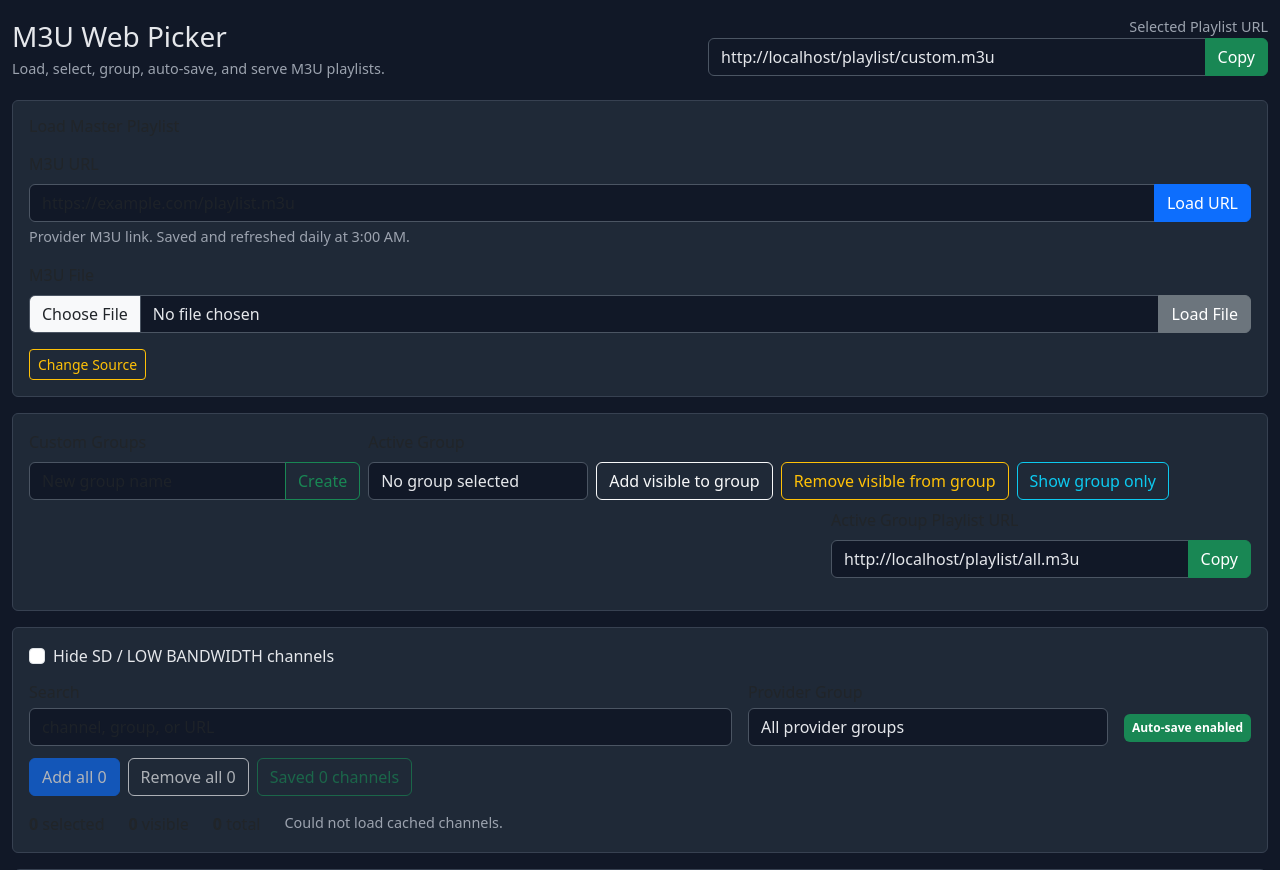
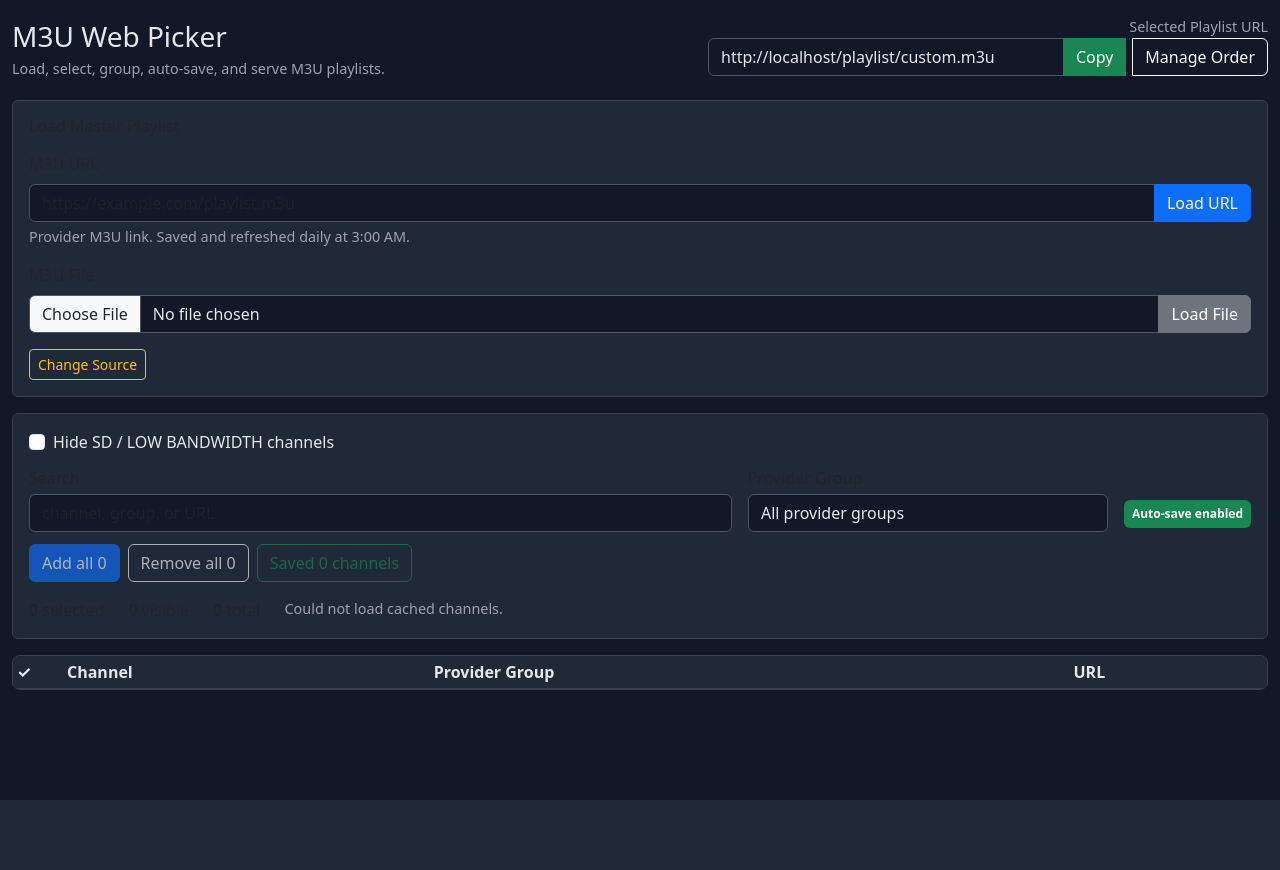
Before and after one commit to zschmook/m3u-web-picker, a Flask app: page / in a window 1280 px wide. Shown: the top 870 px of the page. After the commit the page ends 800 px from the top, so only its background shows below. Run offline with Flask 3, Linux system fonts and the light colour scheme; lists and menus that the app fills with data are empty; parts of the project's set-up code (start-up, migrations or seed data) failed here and were passed over; some libraries are stand-ins or nearby versions.

Commit message:
custom.m3u ordering

```diff
--- a/VERSION.txt
+++ b/VERSION.txt
@@ -1,3 +1,3 @@
-V_18_UI_Cleanup_v8
+V_18_UI_Cleanup_v15
 
-Fixes custom.m3u empty output caused by split module state.
+Custom Groups UI hidden with d-none, not commented out, so source loading JS keeps working.
--- a/app.py
+++ b/app.py
@@ -1,4 +1,6 @@
 #!/usr/bin/env python3
+import argparse
+
 from flask import Flask, render_template
 
 from core import PORT
@@ -16,4 +18,14 @@ register_routes(app)
 
 
 if __name__ == "__main__":
-    app.run(host="0.0.0.0", port=PORT, debug=False)
+    parser = argparse.ArgumentParser(description="Run M3U Web Picker")
+    parser.add_argument(
+        "-d",
+        "--dev",
+        action="store_true",
+        help="Run on developer port 9998 instead of 9999",
+    )
+    args = parser.parse_args()
+
+    run_port = 9998 if args.dev else PORT
+    app.run(host="0.0.0.0", port=run_port, debug=False)
--- a/core.py
+++ b/core.py
@@ -56,9 +56,14 @@ def db_connect():
             key TEXT PRIMARY KEY,
             name TEXT,
             group_title TEXT,
-            url TEXT NOT NULL
+            url TEXT NOT NULL,
+            sort_order INTEGER
         )
     """)
+    try:
+        conn.execute("ALTER TABLE selections ADD COLUMN sort_order INTEGER")
+    except sqlite3.OperationalError:
+        pass
     conn.execute("""
         CREATE TABLE IF NOT EXISTS custom_groups (
             id INTEGER PRIMARY KEY AUTOINCREMENT,
@@ -113,20 +118,102 @@ def load_selected_keys_from_db() -> set[str]:
 def save_selected_channels_to_db(selected_channels: list[dict]) -> None:
     conn = db_connect()
     try:
+        existing_order = {
+            row[0]: row[1]
+            for row in conn.execute("SELECT key, sort_order FROM selections").fetchall()
+        }
+        next_order = max(
+            [order for order in existing_order.values() if order is not None] or [-1]
+        ) + 1
+
         conn.execute("DELETE FROM selections")
         for ch in selected_channels:
             key = channel_key(ch)
             if not key:
                 continue
+
+            sort_order = existing_order.get(key)
+            if sort_order is None:
+                sort_order = next_order
+                next_order += 1
+
             conn.execute(
                 """
                 INSERT OR REPLACE INTO selections
-                (key, name, group_title, url)
-                VALUES (?, ?, ?, ?)
+                (key, name, group_title, url, sort_order)
+                VALUES (?, ?, ?, ?, ?)
                 """,
-                (key, ch.get("name", ""), ch.get("group", ""), ch.get("url", "")),
+                (
+                    key,
+                    ch.get("name", ""),
+                    ch.get("group", ""),
+                    ch.get("url", ""),
+                    sort_order,
+                ),
             )
         conn.commit()
+    finally:
+        conn.close()
+
+
+def selected_channels_in_order() -> list[dict]:
+    conn = db_connect()
+    try:
+        rows = conn.execute(
+            "SELECT key FROM selections ORDER BY sort_order IS NULL, sort_order, name"
+        ).fetchall()
+        ordered_keys = [row[0] for row in rows]
+    finally:
+        conn.close()
+
+    current = channel_by_key_map()
+    return [current[key] for key in ordered_keys if key in current]
+
+
+def selected_channel_order_payload() -> list[dict]:
+    conn = db_connect()
+    try:
+        rows = conn.execute(
+            """
+            SELECT key, name, group_title, url, sort_order
+            FROM selections
+            ORDER BY sort_order IS NULL, sort_order, name
+            """
+        ).fetchall()
+    finally:
+        conn.close()
+
+    return [
+        {
+            "key": row[0],
+            "name": row[1],
+            "group": row[2],
+            "url": row[3],
+            "sort_order": row[4],
+        }
+        for row in rows
+    ]
+
+
+def save_channel_order(keys: list[str]) -> int:
+    conn = db_connect()
+    try:
+        existing = {
+            row[0]
+            for row in conn.execute("SELECT key FROM selections").fetchall()
+        }
+
+        order = 0
+        for key in keys:
+            if key in existing:
+                conn.execute(
+                    "UPDATE selections SET sort_order = ? WHERE key = ?",
+                    (order, key),
+                )
+                order += 1
+
+        conn.commit()
+        return order
     finally:
         conn.close()
 
@@ -222,11 +309,35 @@ def download_m3u_text(url: str, timeout: int = 60) -> str:
 
 
 
+def selected_channels_from_selected_ids_in_order() -> list[dict]:
+    selected_channels = [ch for ch in channels if int(ch["id"]) in selected_ids]
+
+    conn = db_connect()
+    try:
+        existing_order = {
+            row[0]: row[1]
+            for row in conn.execute("SELECT key, sort_order FROM selections").fetchall()
+        }
+    finally:
+        conn.close()
+
+    def sort_key(ch: dict):
+        key = channel_key(ch)
+        order = existing_order.get(key)
+        if order is None:
+            return (1, ch.get("name", "").lower(), key)
+        return (0, order, ch.get("name", "").lower())
+
+    return sorted(selected_channels, key=sort_key)
+
+
 def write_current_playlist() -> int:
-    selected_channels = [ch for ch in channels if int(ch["id"]) in selected_ids]
+    selected_channels = selected_channels_from_selected_ids_in_order()
+
     lines = ["#EXTM3U"]
     for ch in selected_channels:
         lines.extend(ch["raw"])
+
     PLAYLIST_PATH.write_text("\n".join(lines), encoding="utf-8")
     save_selected_channels_to_db(selected_channels)
     return len(selected_channels)
--- a/static/css/app.css
+++ b/static/css/app.css
@@ -104,3 +104,26 @@ body { background: #111827; color: #e5e7eb; }
     padding-bottom: 0;
   }
 }
+
+
+/* v18 UI Cleanup v9 order modal */
+.order-list-wrap {
+  max-height: 60vh;
+  overflow: auto;
+  border: 1px solid #374151;
+  border-radius: .5rem;
+}
+
+#orderTable tr {
+  cursor: pointer;
+}
+
+#orderTable tr.order-selected > td {
+  background: #374151 !important;
+}
+
+
+/* v11 Manage Order polish */
+#manageOrderBtn {
+  margin-left: 6px;
+}
--- a/static/js/app.js
+++ b/static/js/app.js
@@ -424,6 +424,92 @@ if (els.excludeSdChannels) {
   });
 }
 
+
+
+// Custom playlist order modal
+let orderChannels = [];
+let orderSelectedKey = "";
+
+function renderOrderTable() {
+  const tbody = document.getElementById("orderTable");
+
+  tbody.innerHTML = orderChannels.map(ch => {
+    const index = orderChannels.findIndex(item => item.key === ch.key);
+    return `
+      <tr data-key="${escapeHtml(ch.key)}" class="${ch.key === orderSelectedKey ? "order-selected" : ""}">
+        <td>${index + 1}</td>
+        <td>${escapeHtml(ch.name || ch.url)}</td>
+        <td>${escapeHtml(ch.group || "")}</td>
+      </tr>
+    `;
+  }).join("");
+}
+
+async function openOrderModal() {
+  const res = await fetch("/api/selection/order");
+  const data = await res.json();
+
+  orderChannels = data.channels || [];
+  orderSelectedKey = "";
+
+  renderOrderTable();
+
+  const modal = new bootstrap.Modal(document.getElementById("orderModal"));
+  modal.show();
+}
+
+function moveSelectedOrder(direction) {
+  if (!orderSelectedKey) return;
+
+  const idx = orderChannels.findIndex(ch => ch.key === orderSelectedKey);
+  if (idx < 0) return;
+
+  const newIdx = idx + direction;
+  if (newIdx < 0 || newIdx >= orderChannels.length) return;
+
+  const [item] = orderChannels.splice(idx, 1);
+  orderChannels.splice(newIdx, 0, item);
+
+  renderOrderTable();
+}
+
+async function saveOrder() {
+  const keys = orderChannels.map(ch => ch.key);
+
+  const res = await fetch("/api/selection/order", {
+    method: "POST",
+    headers: {"Content-Type": "application/json"},
+    body: JSON.stringify({keys})
+  });
+
+  const data = await res.json();
+
+  if (!res.ok) {
+    return alert(data.error || "Could not save order.");
+  }
+
+  setStatus(`Saved custom.m3u order for ${data.count} channels.`);
+
+  const modalEl = document.getElementById("orderModal");
+  const modal = bootstrap.Modal.getInstance(modalEl);
+  if (modal) {
+    modal.hide();
+  }
+}
+
+document.getElementById("manageOrderBtn").addEventListener("click", openOrderModal);
+
+document.getElementById("orderTable").addEventListener("click", e => {
+  const row = e.target.closest("tr");
+  if (!row) return;
+  orderSelectedKey = row.dataset.key;
+  renderOrderTable();
+});
+
+document.getElementById("moveOrderUpBtn").addEventListener("click", () => moveSelectedOrder(-1));
+document.getElementById("moveOrderDownBtn").addEventListener("click", () => moveSelectedOrder(1));
+document.getElementById("saveOrderBtn").addEventListener("click", saveOrder);
+
 loadInitialChannels();
 loadGroups();
 render();
--- a/templates/index.html
+++ b/templates/index.html
@@ -22,6 +22,7 @@
         <div class="input-group mb-2">
           <input id="playlistUrl" class="form-control" readonly>
           <button class="btn btn-success" id="copyPlaylistBtn" type="button">Copy</button>
+          <button class="btn btn-outline-light" id="manageOrderBtn" type="button">Manage Order</button>
         </div>
       </div>
     </div>
@@ -55,7 +56,7 @@
       </div>
     </div>
 
-    <div class="card mb-3">
+    <div class="card mb-3 d-none" data-disabled-section="custom-groups">
       <div class="card-body">
         <div class="d-flex align-items-end gap-2 flex-wrap">
           <div style="min-width:260px;">
@@ -161,6 +162,47 @@
     </div>
   </div>
 </div>
+
+<div class="modal fade" id="orderModal" tabindex="-1" aria-hidden="true">
+  <div class="modal-dialog modal-dialog-centered modal-xl">
+    <div class="modal-content bg-dark text-light border-secondary">
+      <div class="modal-header border-secondary">
+        <h5 class="modal-title">Custom Playlist Order</h5>
+        <button type="button" class="btn-close btn-close-white" data-bs-dismiss="modal"></button>
+      </div>
+
+      <div class="modal-body">
+        <div class="d-flex gap-2 mb-3">
+          <button id="moveOrderUpBtn" class="btn btn-outline-light" type="button">Move Up</button>
+          <button id="moveOrderDownBtn" class="btn btn-outline-light" type="button">Move Down</button>
+        </div>
+
+        <div class="order-list-wrap">
+          <table class="table table-hover table-sm align-middle mb-0">
+            <thead>
+              <tr>
+                <th style="width:60px;">#</th>
+                <th>Channel</th>
+                <th>Provider Group</th>
+              </tr>
+            </thead>
+            <tbody id="orderTable"></tbody>
+          </table>
+        </div>
+
+        <div class="small-muted mt-2">
+          Select a row, then use Move Up / Move Down. Save Order rewrites custom.m3u.
+        </div>
+      </div>
+
+      <div class="modal-footer border-secondary">
+        <button type="button" class="btn btn-secondary" data-bs-dismiss="modal">Close</button>
+        <button type="button" class="btn btn-success" id="saveOrderBtn">Save Order</button>
+      </div>
+    </div>
+  </div>
+</div>
+
 <script src="{{ url_for('static', filename='js/app.js') }}"></script>
 </body>
 </html>
```
Also changed, not shown: api/routes.py (+17 -0 lines), README.md.
